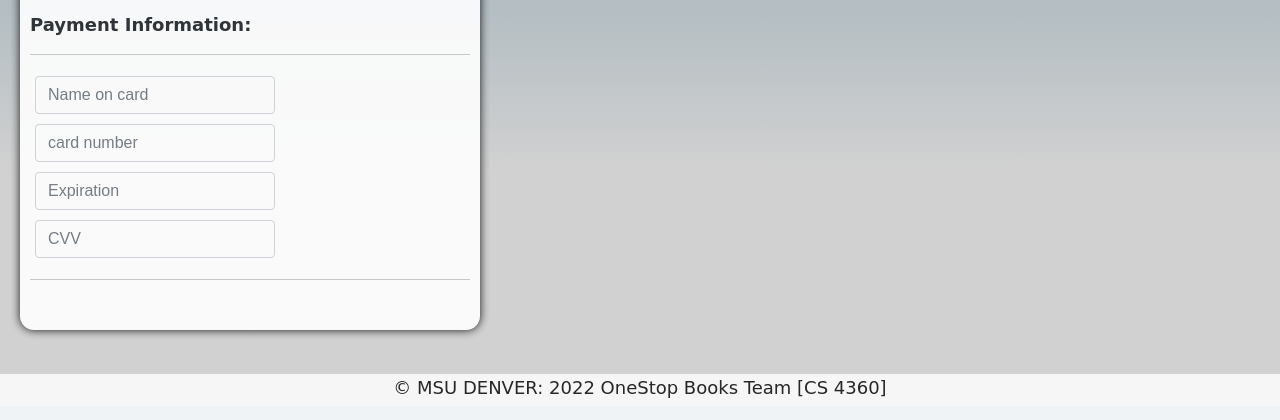
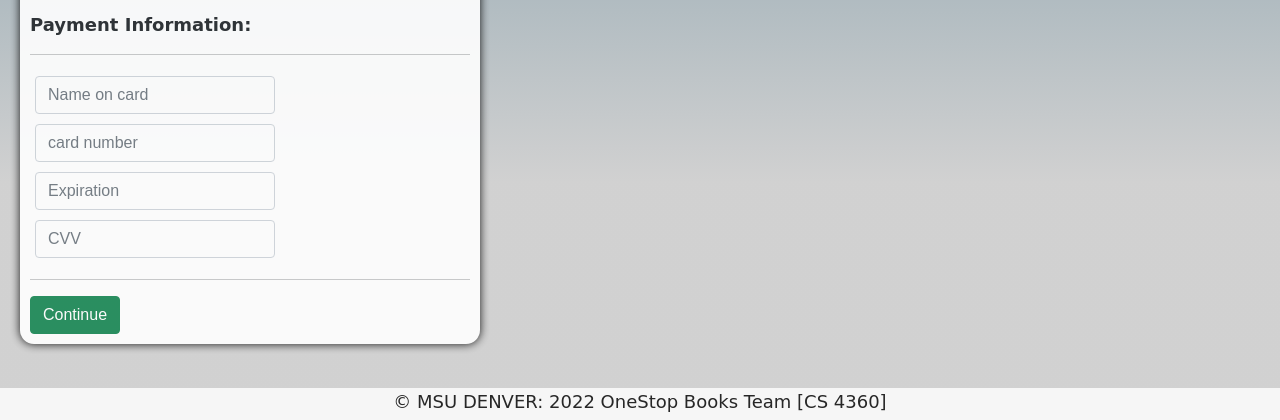
Before and after one commit to Naomimmm/CS-4360, a Django app: page /checkout/ in a window 1280 px wide. Shown: the part 766-1186 px from the top of the page. Before the commit the page ends 1164 px from the top, so only its background shows below. Run offline with Django 4.2, Linux system fonts and the light colour scheme; some web fonts are replaced.

Commit message:
checkout

```diff
--- a/onestopbooks/templates/checkout.html
+++ b/onestopbooks/templates/checkout.html
@@ -61,6 +61,7 @@
                     </div>
                 </div>
                 <hr>
+                <input class="btn btn-success" href="{% url 'home' %}" type = 'submit' value="Continue">
                 <br>
             </form>
         </div>
@@ -102,6 +103,7 @@
             {% endfor %}
             <h5>Items:   {{order.get_cart_items}}</h5>
             <h5>Total:   ${{order.get_cart_total|floatformat:2}}</h5>
+
             <a  class="btn btn-outline-dark" href="{% url 'cart' %}" style="margin-top: 20px">&#x2190; Back to Cart</a>
         </div>
     </div>
```
